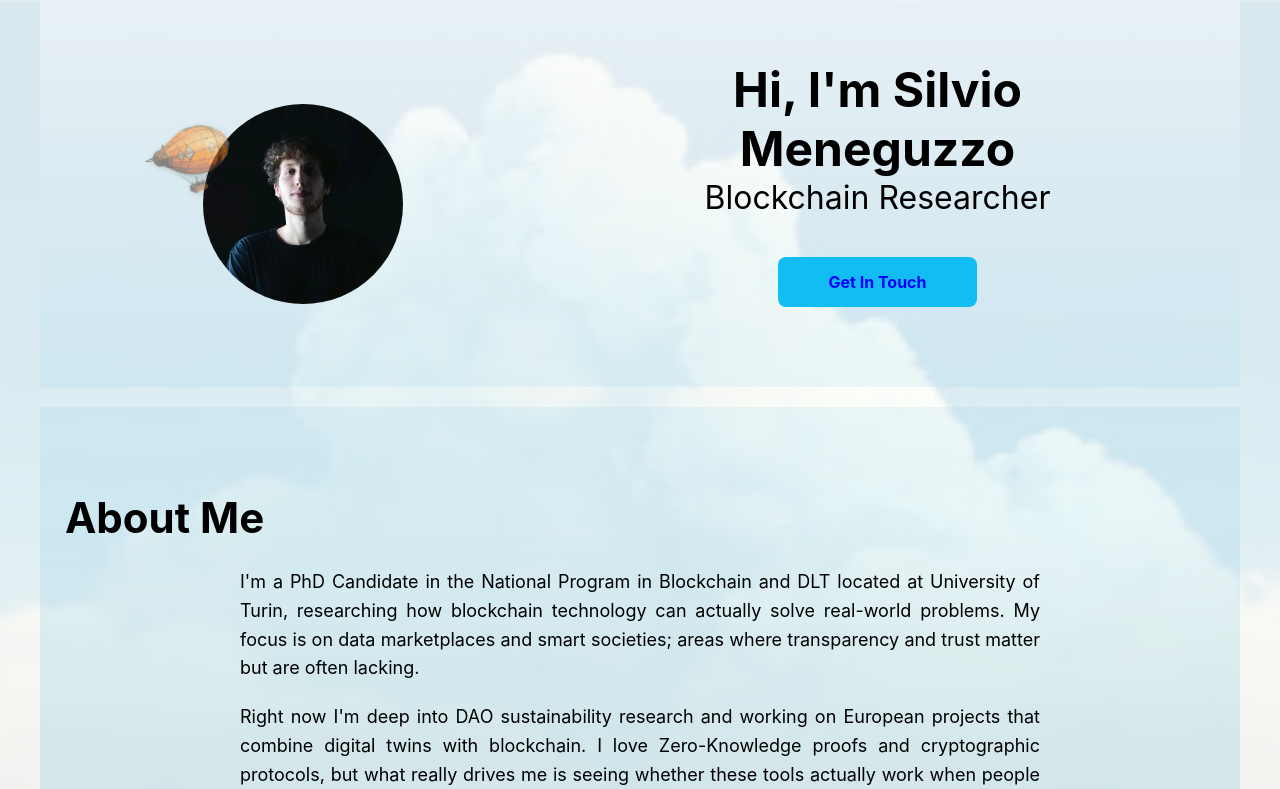
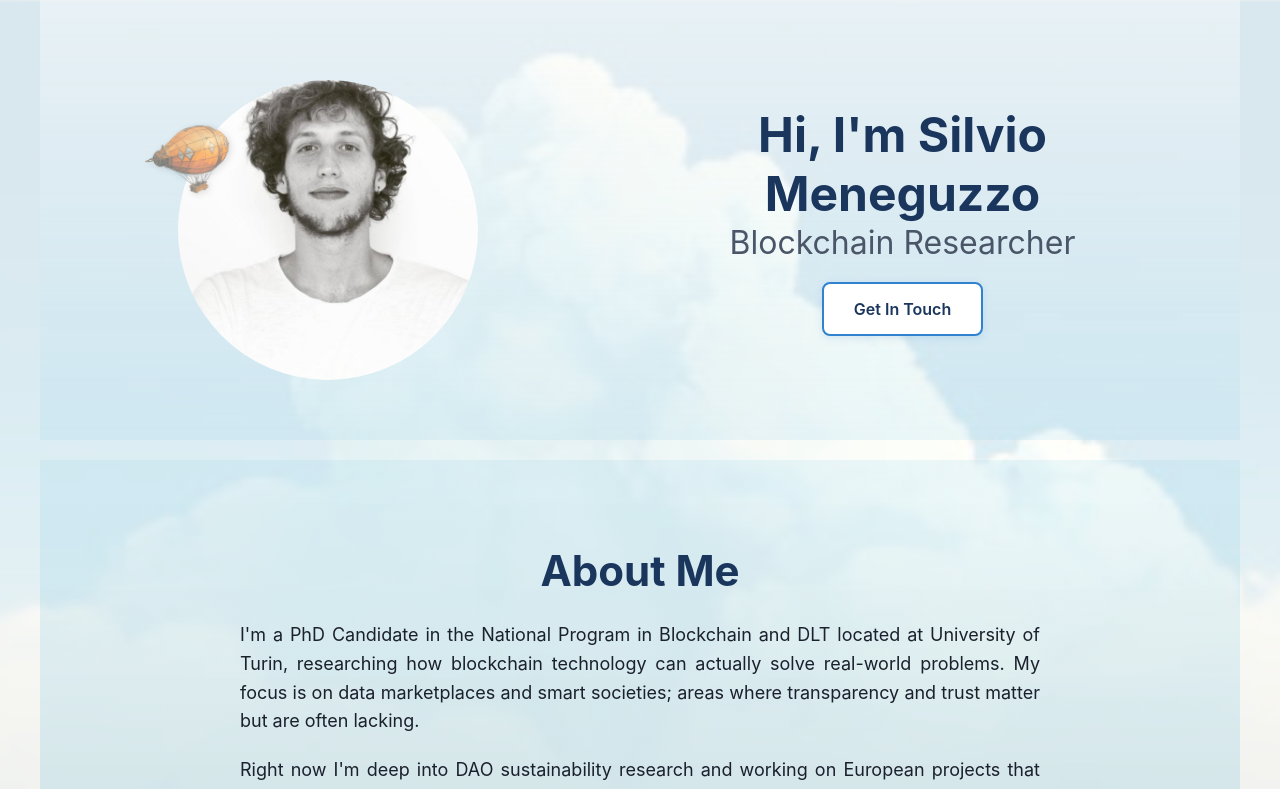
Before and after one commit to smeneguz/portfolio_Silvio, a React (Create React App) app: page / in a window 1280 px wide. Shown: the top 789 px of the page. Built offline with nearby package versions, Linux system fonts and the light colour scheme.

Commit message:
improved style

```diff
--- a/src/components/Header.js
+++ b/src/components/Header.js
@@ -1,5 +1,5 @@
 // Import Assets
-import profile from '../assets/profile.png';
+import profile from '../assets/profile3.png';
 
 const Header = () => {
     return (
--- a/src/index.css
+++ b/src/index.css
@@ -1,4 +1,31 @@
 /* Using system fonts for better IPFS compatibility */
+
+/* Professional Color Palette - Web Design Best Practices */
+:root {
+  /* Primary Colors */
+  --primary-dark: #1a365d;      /* Deep navy blue for headings */
+  --primary-medium: #2d3748;    /* Dark gray for text */
+  --primary-light: #4a5568;     /* Medium gray for secondary text */
+
+  /* Accent Colors */
+  --accent-blue: #3182ce;       /* Professional blue for links */
+  --accent-blue-hover: #2c5282; /* Darker blue for hover states */
+
+  /* Background Colors */
+  --bg-white: #ffffff;          /* Pure white for cards/buttons */
+  --bg-light: #f7fafc;         /* Very light gray for sections */
+
+  /* Border Colors */
+  --border-light: #e2e8f0;     /* Light borders */
+  --border-medium: #cbd5e0;    /* Medium borders */
+  --border-accent: rgba(49, 130, 206, 0.3); /* Accent borders */
+
+  /* Text Colors */
+  --text-dark: #1a202c;        /* Main text color */
+  --text-medium: #4a5568;      /* Secondary text */
+  --text-light: #718096;       /* Muted text */
+  --text-white: #ffffff;       /* White text for buttons */
+}
 
 * {
   margin: 0;
@@ -13,6 +40,7 @@ body {
     sans-serif;
   -webkit-font-smoothing: antialiased;
   -moz-osx-font-smoothing: grayscale;
+  color: var(--text-dark);
 
   /* Subtle cloud background */
   background-image: url('./assets/cloud.jpeg');
@@ -130,10 +158,16 @@ code {
 
 .header__content h1 {
   font-size: 48px;
+  color: var(--primary-dark);
+  font-weight: 700;
+  text-align: center;
 }
 
 .header__content p {
   font-size: 32px;
+  color: var(--text-medium);
+  font-weight: 400;
+  text-align: center;
 }
 
 .header__content button {
@@ -146,6 +180,9 @@ code {
 .about h2 {
   font-size: 42px;
   margin: 25px auto;
+  color: var(--primary-dark);
+  font-weight: 700;
+  text-align: center;
 }
 
 .about__content {
@@ -158,6 +195,7 @@ code {
   line-height: 1.6;
   margin-bottom: 20px;
   text-align: justify;
+  color: var(--text-dark);
 }
 
 .about__content p:last-child {
@@ -170,6 +208,9 @@ code {
 .projects h2 {
   font-size: 42px;
   margin: 25px auto;
+  color: var(--primary-dark);
+  font-weight: 700;
+  text-align: center;
 }
 
 .projects p {
@@ -192,9 +233,9 @@ code {
 
   padding: 25px;
 
-  border: 1px solid #0088BB;
+  border: 1px solid var(--accent-blue);
   border-radius: 8px;
-  background-color: rgba(0, 136, 187, 0.01);
+  background-color: rgba(255, 255, 255, 0.1);
 
   display: flex;
   flex-direction: column;
@@ -204,15 +245,15 @@ code {
 
 .projects__card:hover {
   transform: translateY(-5px);
-  box-shadow: 0 8px 25px rgba(0, 136, 187, 0.1);
-  background-color: rgba(0, 136, 187, 0.03);
+  box-shadow: 0 8px 25px rgba(49, 130, 206, 0.15);
+  background-color: rgba(255, 255, 255, 0.2);
 }
 
 .projects__card h3 {
   font-size: 28px;
-  font-weight: 500;
+  font-weight: 600;
   margin-bottom: 15px;
-  color: #0088BB;
+  color: var(--primary-dark);
 }
 
 .projects__card p {
@@ -251,6 +292,8 @@ code {
   font-size: 42px;
   margin: 25px auto;
   text-align: center;
+  color: var(--primary-dark);
+  font-weight: 700;
 }
 
 .experience__content {
@@ -399,6 +442,9 @@ code {
 .social h2 {
   font-size: 42px;
   margin: 25px auto;
+  color: var(--primary-dark);
+  font-weight: 700;
+  text-align: center;
 }
 
 .social .button {
@@ -426,29 +472,32 @@ code {
 .button {
   display: inline-block;
 
-  background: #12BDF3;
-  color: #0000FF;
+  background: var(--bg-white);
+  color: var(--primary-dark);
+  border: 2px solid var(--accent-blue);
 
-  padding: 15px 50px;
-  margin: 40px;
+  padding: 15px 30px;
+  margin: 20px 0;
 
-  border: none;
   border-radius: 8px;
 
   font-family: -apple-system, BlinkMacSystemFont, 'Segoe UI', 'Roboto', 'Oxygen', sans-serif;
   font-size: 16px;
-  font-weight: 700;
+  font-weight: 600;
   text-decoration: none;
 
   cursor: pointer;
 
-  transition: all 250ms ease;
+  transition: all 0.3s ease;
+  box-shadow: 0 2px 8px rgba(49, 130, 206, 0.15);
 }
 
 .button:hover {
-  background: #0088BB;
-  color: #FFFFFF;
-
+  background: var(--accent-blue);
+  color: var(--text-white);
+  border-color: var(--accent-blue-hover);
+  transform: translateY(-2px);
+  box-shadow: 0 4px 16px rgba(49, 130, 206, 0.25);
 }
 
 /* ------------------------------------------------------ */
@@ -458,6 +507,8 @@ code {
   font-size: 42px;
   margin: 25px auto;
   text-align: center;
+  color: var(--primary-dark);
+  font-weight: 700;
 }
 
 .skills__content {
```
Also changed, not shown: src/assets/profile2.png (added), src/assets/profile3.png (added).
